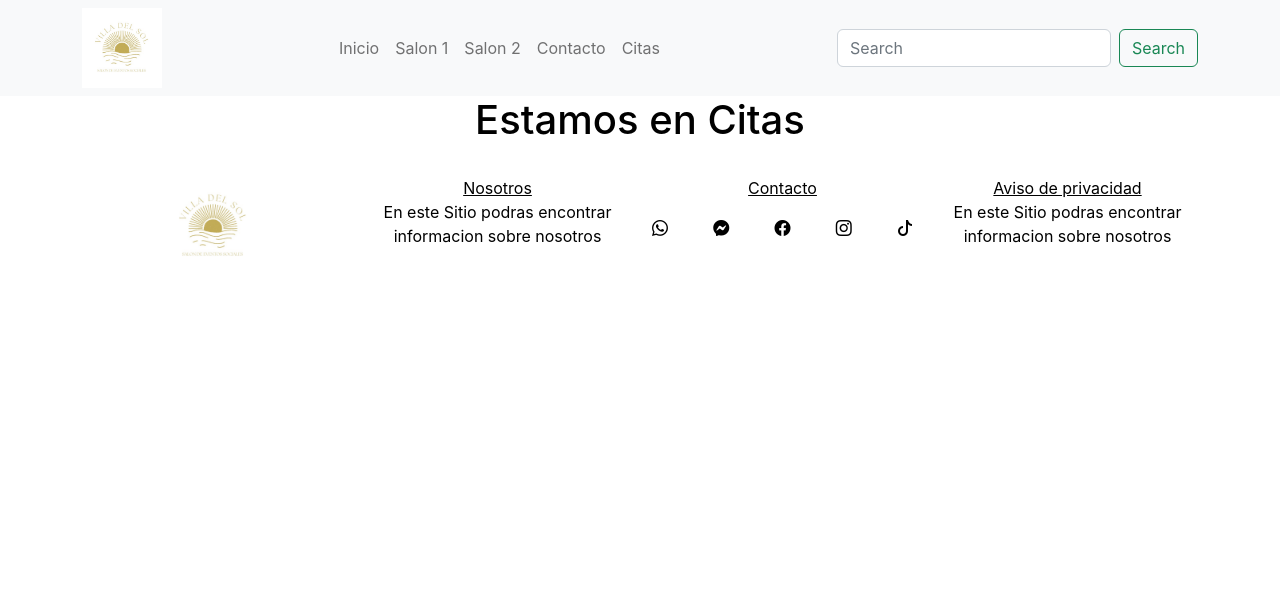
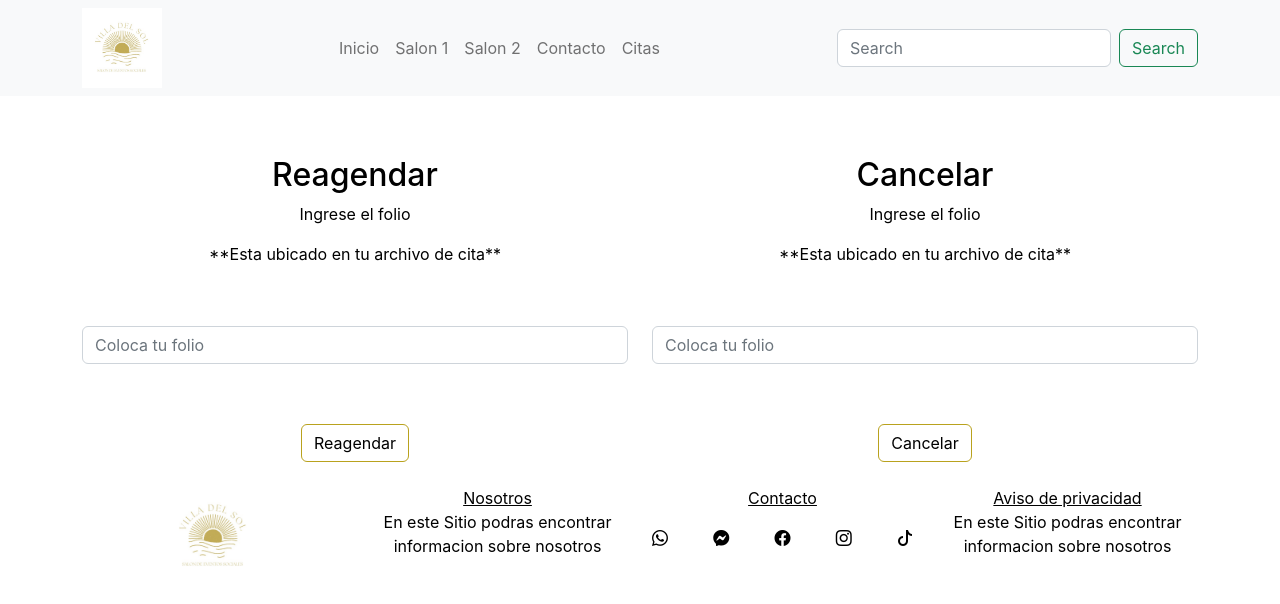
Before and after one commit to Alb20/pagina-villa, a React (Create React App) app: page /citas in a window 1280 px wide. Shown: the top 604 px of the page. Built offline with nearby package versions, Linux system fonts and the light colour scheme.

Commit message:
Creacion de Contacto y Citas front

```diff
--- a/src/App.css
+++ b/src/App.css
@@ -104,3 +104,10 @@ section {
     background-color: rgb(185, 162, 30);
     border-color: white;
 }
+
+
+/* Estilos contacto */
+
+.espacioform {
+    margin-top: 60px;
+}
--- a/src/components/Citas.jsx
+++ b/src/components/Citas.jsx
@@ -1,9 +1,39 @@
 import React from "react";
 import Footer from "./Footer/Footer";
+import { Link } from "react-router-dom";
 const citas = () => {
     return (
         <div>
-            <h1>Estamos en Citas</h1>
+            <div className="container">
+                    <div className="row">
+                        <div className=" col   col- lg-6  col- xxl-6 espacioform">
+                            <h2>Reagendar</h2>
+                            <p>Ingrese el folio</p>
+                            <p>**Esta ubicado en tu archivo de cita** </p>
+                            <form className="row espacioform">
+                                    <div>
+                                        <input type="number" className="form-control" id="idregistro" placeholder="Coloca tu folio " required/>
+                                    </div>
+                            </form>
+                            <Link to=''>
+                            <button className='btn btn-primary text-button espacioform'  > Reagendar </button>
+                            </Link>
+                        </div>
+                        <div className=" col   col- lg-6  col- xxl-6 espacioform" >
+                        <h2>Cancelar</h2>
+                            <p>Ingrese el folio</p>
+                            <p>**Esta ubicado en tu archivo de cita** </p>
+                            <form className="row espacioform">
+                                    <div>
+                                        <input type="number" className="form-control" id="idregistro" placeholder="Coloca tu folio " required/>
+                                    </div>
+                            </form>
+                            <Link to=''>
+                            <button className='btn btn-primary text-button espacioform'  > Cancelar </button>
+                            </Link>
+                        </div>
+                    </div>
+                </div>
             <Footer/>
         </div>
     )
--- a/src/components/Contacto.jsx
+++ b/src/components/Contacto.jsx
@@ -3,7 +3,29 @@ import Footer from './Footer/Footer'
 const contacto = () => {
   return (
     <div>
-        <h1>Estas en la pagina de Contacto</h1>
+
+      <form className="row espacioform" action='POST'>
+            <div className="col-md-12 ">
+              <label for="inputAddress" className="form-label">Nombre Conmpleto </label>
+              <input type="text" className="form-control" id="inputnombre" placeholder="Ingresa tu nombre" required/>
+            </div>
+            {/* <div className="col-12">
+              <label for="inputAddress2" className="form-label">Address 2</label>
+              <input type="text" className="form-control" id="inputAddress2" placeholder="Apartment, studio, or floor"/>
+            </div> */}
+             <div className="col-md-6 espacioform" >
+              <label for="inputEmail4" className="form-label">Correo </label>
+              <input type="email" className="form-control" id="inputEmail" placeholder='example@example.com' required/>
+            </div>
+            <div className="col-md-6 espacioform">
+              <label for="inputPassword4" className="form-label">Telefono</label>
+              <input type="tel" className="form-control" id="inputTel" required  maxLength="10"/>
+            </div>
+          <div className="col-12 espacioform">
+            <button type="submit" className="btn btn-primary text-button">Enviar</button>
+          </div>
+    </form>
+
     <Footer/>
     </div>
   )
--- a/src/components/Index.jsx
+++ b/src/components/Index.jsx
@@ -19,7 +19,7 @@ const Index = () =>  {
                             </Link>
                             <p className='text-center'>Lorem ipsum dolor sit amet consectetur adipisicing elit. Et sunt mollitia numquam magnam perferendis quasi veniam praesentium doloribus voluptatibus neque eum tempora dicta dolorum perspiciatis veritatis eveniet, dolorem ad sequi.</p>
                             <Link to='/salon1'>
-                            <button  > Conocer mas </button>
+                            <button className='btn btn-primary text-button'  > Conocer mas </button>
                             </Link>
                         </div>
                         <div className=" col   col- lg-6  col- xxl-6">
@@ -30,7 +30,7 @@ const Index = () =>  {
                             </Link>
                             <p className='text-center'>Lorem ipsum dolor sit amet consectetur adipisicing elit. Et sunt mollitia numquam magnam perferendis quasi veniam praesentium doloribus voluptatibus neque eum tempora dicta dolorum perspiciatis veritatis eveniet, dolorem ad sequi.</p>
                             <Link to='/salon2'>
-                            <button > Conocer mas </button>
+                            <button className='btn btn-primary text-button' > Conocer mas </button>
                             </Link>
                         </div>
                     </div>
```
